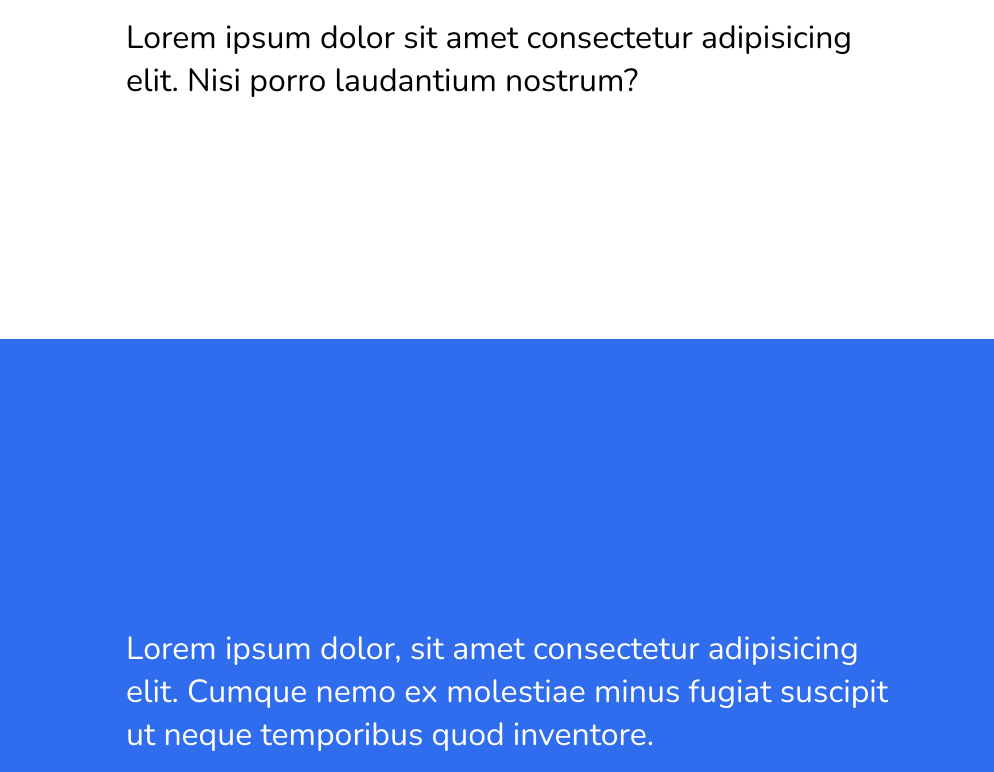
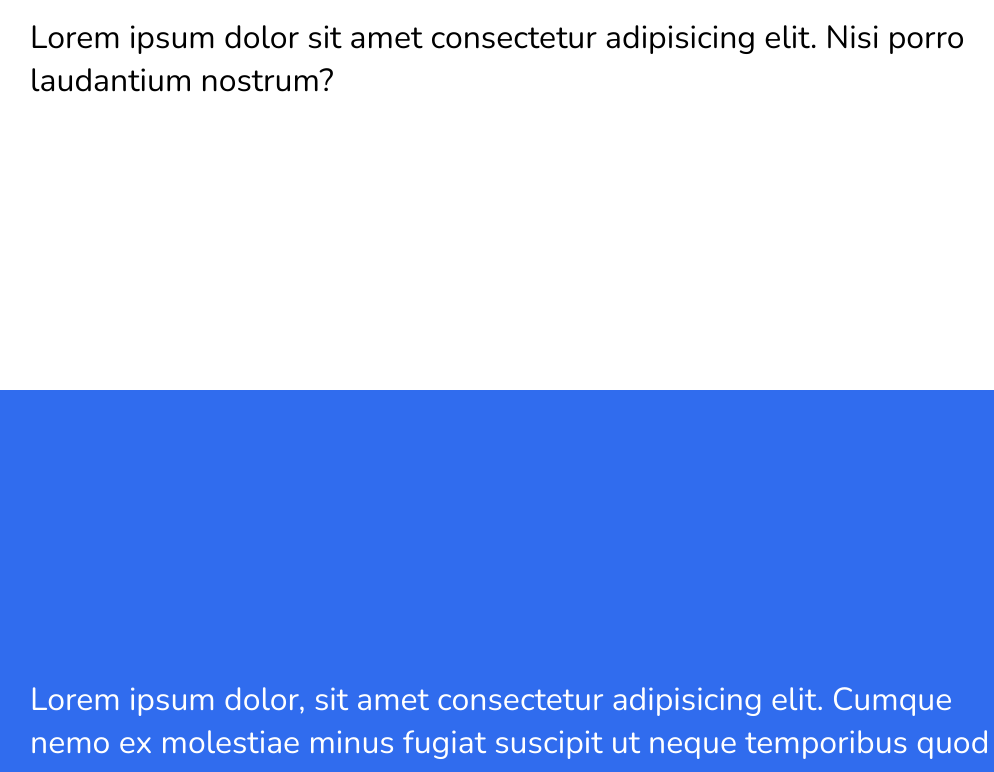
Before and after one commit to adrianstanislaus/adrianstanislaus.github.io, a plain HTML site: page index.html in a window 1280 px wide. Shown: the part 461-1233 px from the top of the page, without its empty margins (130-1124 px from the left). Drawn offline with nearby package versions, Linux system fonts and the light colour scheme.

Commit message:
updated css

```diff
--- a/index.css
+++ b/index.css
@@ -1,5 +1,5 @@
 *{
-    box-sizing: border-box;
+    box-sizing: content-box;
 }
 
 body{
@@ -9,8 +9,8 @@ body{
     font-size: 2em;
 }
 section{
-    padding: 8em;
-    height: 100vh;
+    padding: 8em 5em;
+    height: fit-content;
 }
 
 section:nth-of-type(2){
```
